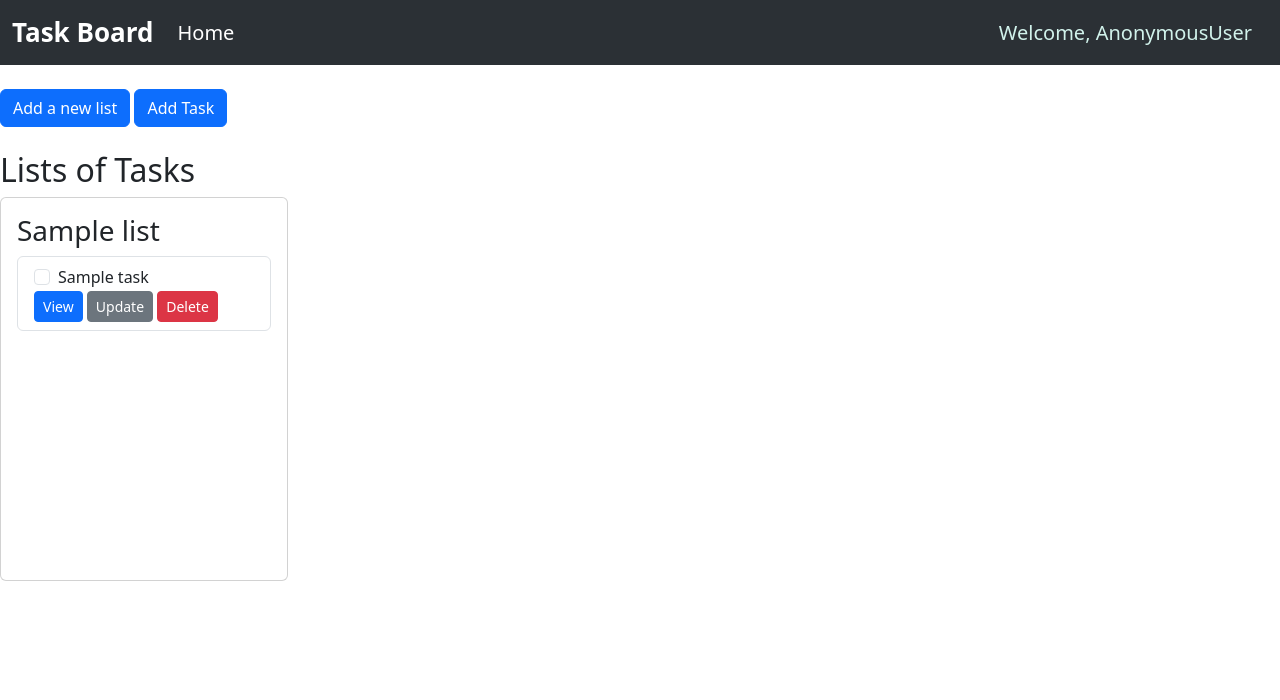
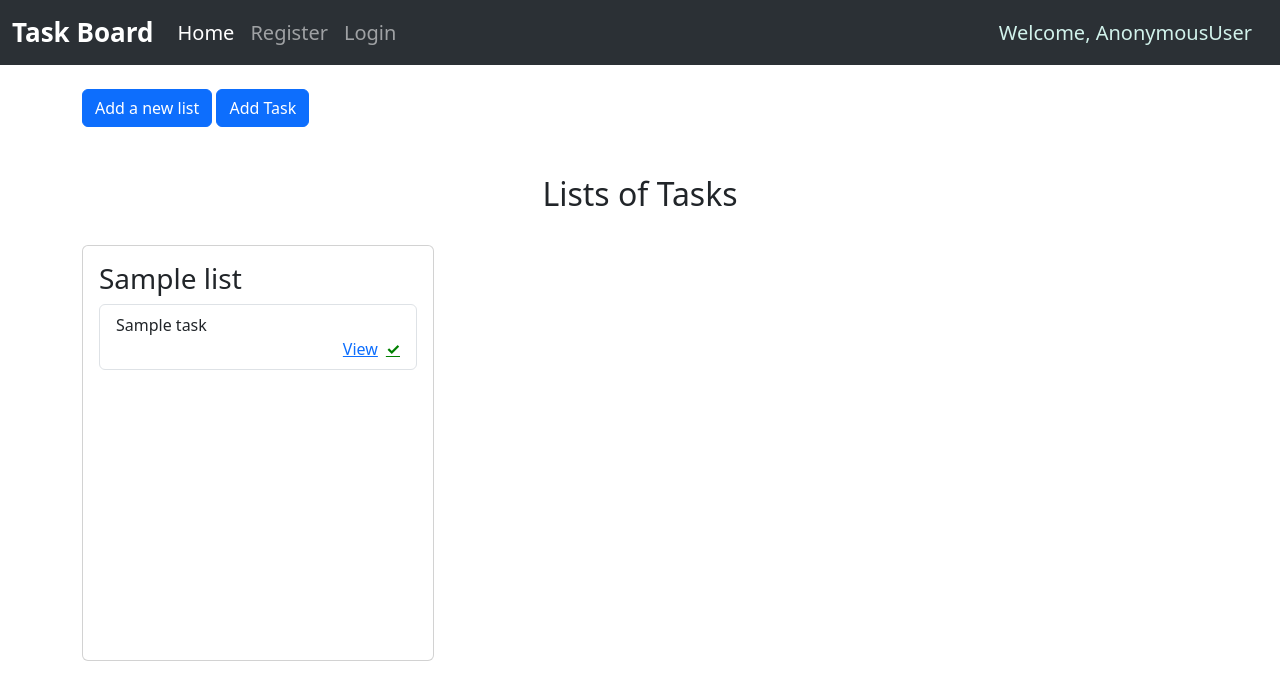
Before and after one commit to pratikshabole/todo_board, a Django app: template todo_board/todo_board/templates/tasklistview.html in a window 1280 px wide. Shown: the top 700 px of the page. Run offline with Django 4.2, Linux system fonts and the light colour scheme; the template is opened without the code that fills it: most values are stand-ins (such as "Sample title", 1, 10 or a date in 2020).

Commit message:
Update tasklistview.html

```diff
--- a/todo_board/todo_board/templates/tasklistview.html
+++ b/todo_board/todo_board/templates/tasklistview.html
@@ -1,5 +1,12 @@
+<!DOCTYPE html>
+<html lang="en">
+<head>
+    <meta charset="UTF-8">
+    <meta name="viewport" content="width=device-width, initial-scale=1.0">
+    <title>Task Board</title>
     <link href="https://cdn.jsdelivr.net/npm/bootstrap@5.3.2/dist/css/bootstrap.min.css" rel="stylesheet" integrity="sha384-T3c6CoIi6uLrA9TneNEoa7RxnatzjcDSCmG1MXxSR1GAsXEV/Dwwykc2MPK8M2HN" crossorigin="anonymous">
-
+</head>
+<body>
   <nav class="navbar navbar-expand-lg bg-body-tertiary" data-bs-theme="dark">
     <div class="container-fluid" id="nav">
       <a class="navbar-brand" style="font-size:26px" href="#"><b>Task Board</b></a>
@@ -25,12 +32,12 @@
                     </li>
                     {% endif %}
 
-                {% if user.is_annonymus %}
+                    {% if user.is_anonymous %}
                     <li class="nav-item">
-                    <a class="nav-link" href="#">register</a>
+                        <a class="nav-link" href="#">Register</a>
                     </li>
                     <li class="nav-item">
-                    <a class="nav-link" href="{% url 'login' %}">login</a>
+                        <a class="nav-link" href="{% url 'login' %}">Login</a>
                     </li>
                     {% endif %}
                 </ul>
@@ -42,87 +49,67 @@
 
                     {% if user.is_authenticated %}
                     <li class="nav-item">
-                    <a class="nav-link" style="color:white" href="{% url 'logout' %}">logout</a>
+                        <a class="nav-link" style="color:white" href="{% url 'logout' %}">Logout</a>
                     </li>
                     {% endif %}
                 </ul>
             </div>
         </div>
 </nav>
-</nav>
+
     <br>
+    <div class="container">
         <a class="btn btn-primary" href="{% url 'list-create' %}" role="button">Add a new list</a>
         <a class="btn btn-primary" href="{% url 'create' %}" role="button">Add Task</a>
+        {% comment %} <a class="btn btn-primary" href="{% url 'completed-task' %}" role="button">Completed Task</a> {% endcomment %}
+
+    {% comment %} <form method='GET'>
+      <input type="text" name="search-area" >
+      <input type="submit" value="Search">
+    </form> {% endcomment %}
+
+      </div>
     <br>
     <br>
-<h2>Lists of Tasks</h2>
-
+    <div class="container">
+      <center><h2>Lists of Tasks</h2></center>
+        <br>
 
         <div class="row" id="lists">
-
             {% for list, tasks in lists_and_tasks %}
-        <div class="col-md-3">
-            <div class="card" style="width: 18rem; height:24rem;">
+            <div class="col-md-4">
+                <div class="card" style="width: 22rem; height:26rem;">
                     <div class="card-body">
                         <h3 class="card-title">{{ list.title }}</h3>
+
                         {% if tasks %}
                         <ul class="list-group">
                             {% for task in tasks %}
+                            <li class="list-group-item" draggable="true" ondragstart="drag(event)">
+                                {{ task.title }}
+                                <div class="d-grid gap-2 d-md-flex justify-content-md-end">
+                                    <a href="{% url 'task' task.id %}" >View</a>
+                                    <a href="{% url 'delete' task.id %}" class="btn-sm" style="color: green; font-weight: bold;">&#10003;</a>
 
-                        <li class="list-group-item" draggable="true" ondragstart="drag(event)">
-
-                            <div class="form-check">
-                                <input class="form-check-input" type="checkbox" value="" id="defaultCheck1">
-                                <label class="form-check-label" for="defaultCheck1">
-                                    {{ task.title }}
-                                </label>
-                              </div>
-
-                        <div>
-                            <a href="{% url 'task' task.id %}" class="btn btn-primary btn-sm">View</a>
-                            <a href="{% url 'update' task.id %}" class="btn btn-secondary btn-sm">Update</a>
-                            <a href="{% url 'delete' task.id %}" class="btn btn-danger btn-sm">Delete</a>
                                   </div>
                             </li>
                             {% endfor %}
                         </ul>
+
                         {% else %}
                         <p class="empty-task">Empty list</p>
                         {% endif %}
+                        <br>
                     </div>
                 </div>
             </div>
             {% endfor %}
+            <br>
         </div>
     </div>
-
-<script>
-    function allowDrop(ev) {
-        ev.preventDefault();
-    }
-
-    function drag(ev) {
-        ev.dataTransfer.setData("text", ev.target.id);
-    }
-
-    function drop(ev) {
-        ev.preventDefault();
-        var data = ev.dataTransfer.getData("text");
-        var draggedTask = document.getElementById(data);
-        var targetList = ev.target.closest('.card'); // Find the target list
-        targetList.querySelector('.list-group').appendChild(draggedTask);
-
-        // AJAX call or logic to update database here
-        var taskId = draggedTask.dataset.taskId; // Get the task ID
-        var newListId = targetList.dataset.listId; // Get the target list ID
-        // Perform AJAX request or update the database to reflect the change
-        // Example AJAX request:
-        // $.post("/update-task-list/", { task_id: taskId, new_list_id: newListId });
-    }
-</script>
-
-
-
-
+    <br>
+    <br>
+</body>
+</html>
 
 <script src="https://code.jquery.com/jquery-3.5.1.slim.min.js" integrity="sha384-DfXdz2htPH0lsSSs5nCTpuj/zy4C+OGpamoFVy38MVBnE+IbbVYUew+OrCXaRkfj" crossorigin="anonymous"></script>
```
Lines whose indentation alone changed are shown as unchanged.
